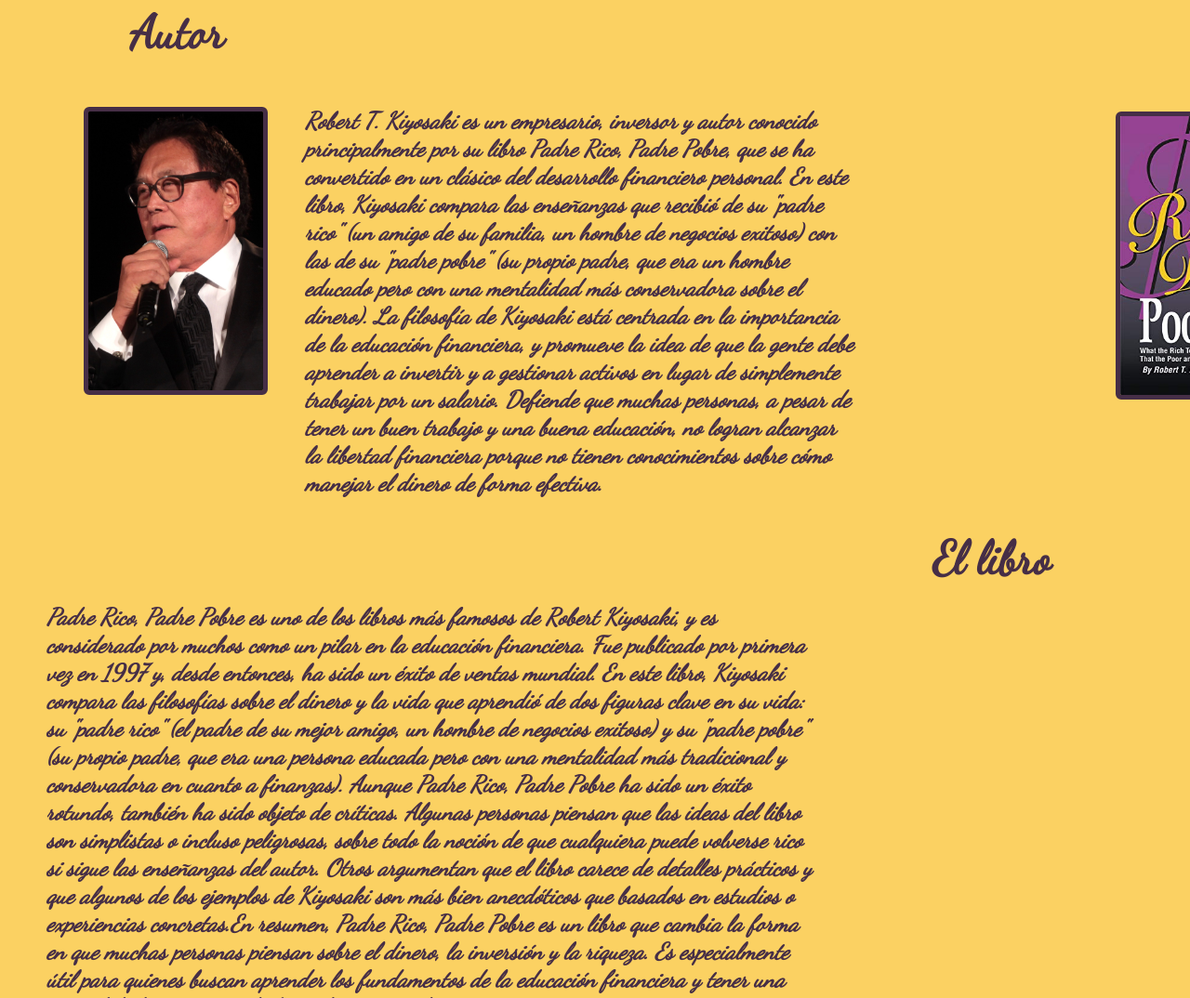
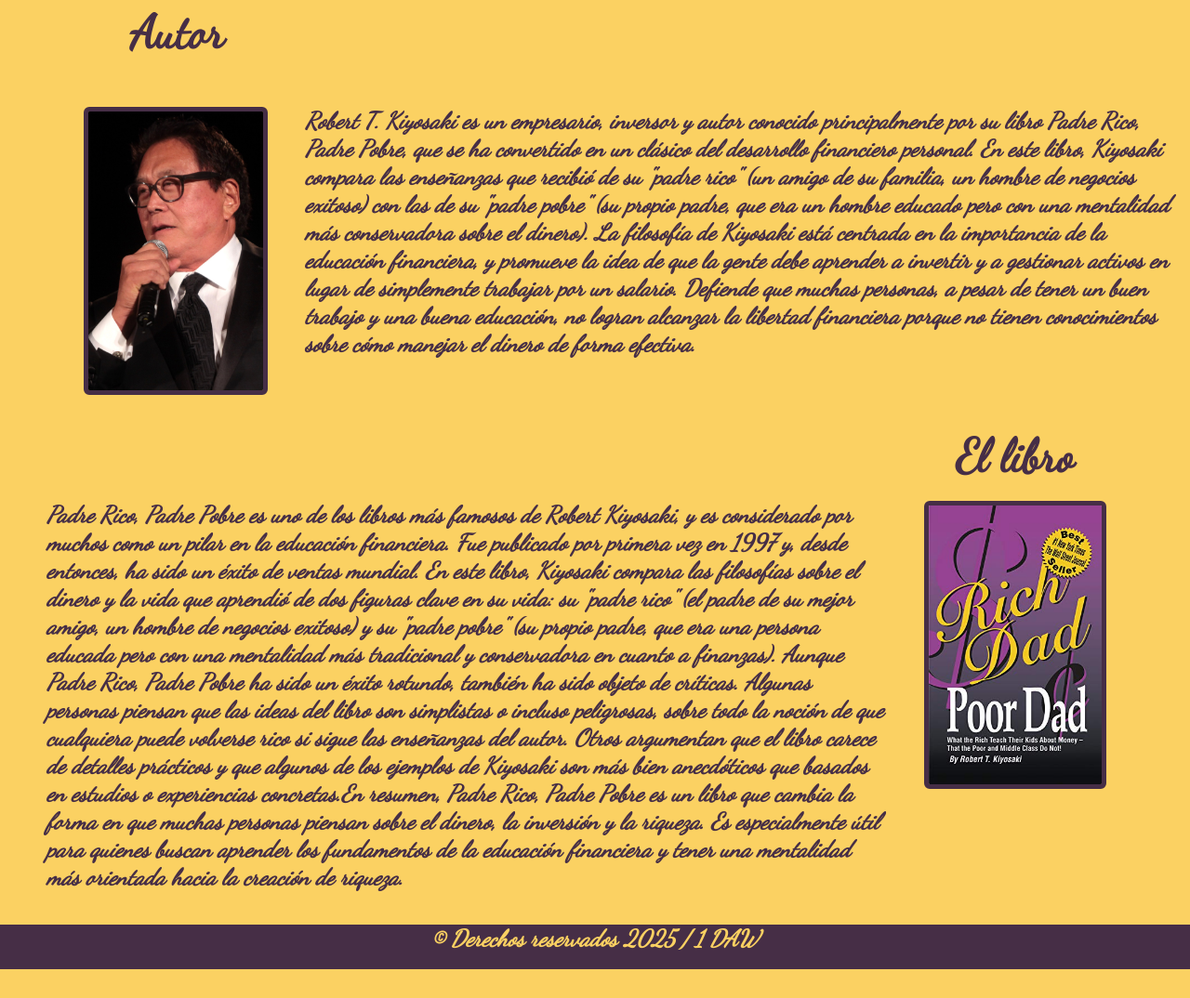
Before and after one commit to anaschem1234/padre-pobre-pobre, a plain HTML site: page index.html in a window 1280 px wide. Shown: the part 180-1254 px from the top of the page at 93% size. After the commit the page ends 1223 px from the top, so only its background shows below. Drawn offline with Linux system fonts and the light colour scheme.

Commit message:
Mod index: arreglar la foto

```diff
--- a/index.html
+++ b/index.html
@@ -28,13 +28,13 @@
         (su propio padre, que era un hombre educado pero con una mentalidad más conservadora sobre el dinero). La filosofía de Kiyosaki está centrada en la importancia de la educación financiera, y promueve la idea de que la gente debe
         aprender a invertir y a gestionar activos en lugar de simplemente trabajar por un salario. Defiende que muchas personas, a pesar de tener un buen trabajo y una buena educación, no logran alcanzar la libertad financiera porque no tienen
         conocimientos sobre cómo manejar el dinero de forma efectiva.</p>
-        <img src="Captura de pantalla 2025-02-02 033100.png" style="width: 300px;height: 300px;margin: 30px;" alt="">
-    <img src="9780446611091-es.jpg" alt="Libro" style="height: 300px ;border: 5px solid rgb(70, 46, 70);position: fixed;left: 1200px;top: 300px;border-radius: 6px;">
+
+
     </div>
 
 
     <br><br>
-    <h1 style="text-align: right;margin-right: 150px;">El libro</h1>
+    <h1 style="text-align: right;margin-right: 125px;">El libro</h1>
     <br>
     <div>
 
@@ -44,8 +44,9 @@
           o incluso peligrosas, sobre todo la noción de que cualquiera puede volverse rico si sigue las enseñanzas del autor. Otros argumentan que el libro carece de detalles prácticos y que algunos de los ejemplos de Kiyosaki son más bien anecdóticos que basados en estudios o
            experiencias concretas.En resumen, Padre Rico, Padre Pobre es un libro que cambia la forma en que muchas personas piensan sobre el dinero, la inversión y la riqueza. Es especialmente útil para quienes buscan aprender los fundamentos de la educación financiera y tener
            una mentalidad más orientada hacia la creación de riqueza.</p>
+           <img src="9780446611091-es.jpg" alt="Libro" style="height: 300px ;border: 5px solid rgb(70, 46, 70);border-radius: 6px; margin-right: 90px;margin-left: 40px;">
 
-    <img src="Captura de pantalla 2025-02-02 033100.png" style="width: 200px;margin-left: 200px;margin-right: 0px;" alt="">
+
     </div>
     <br><br>
     <footer>
```
